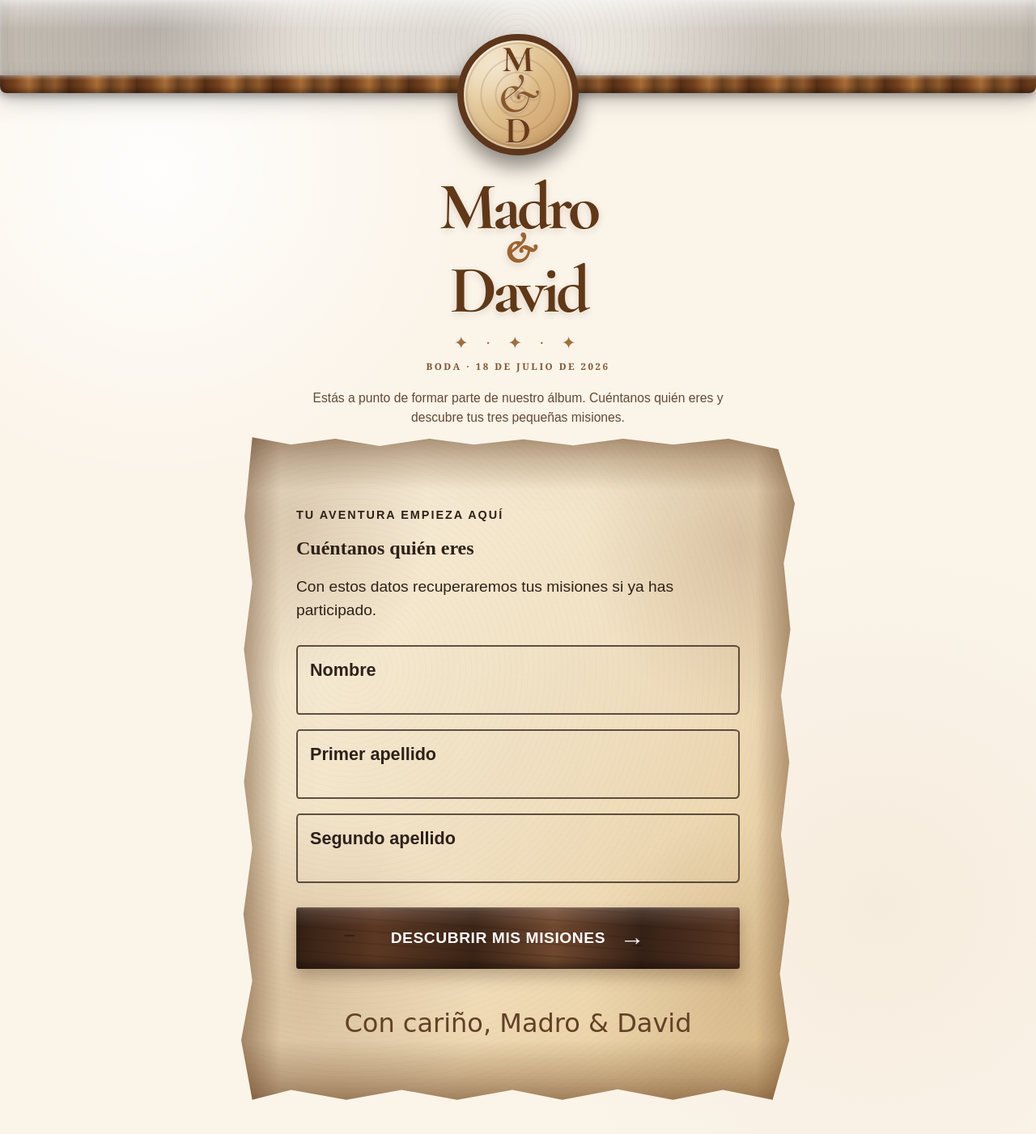
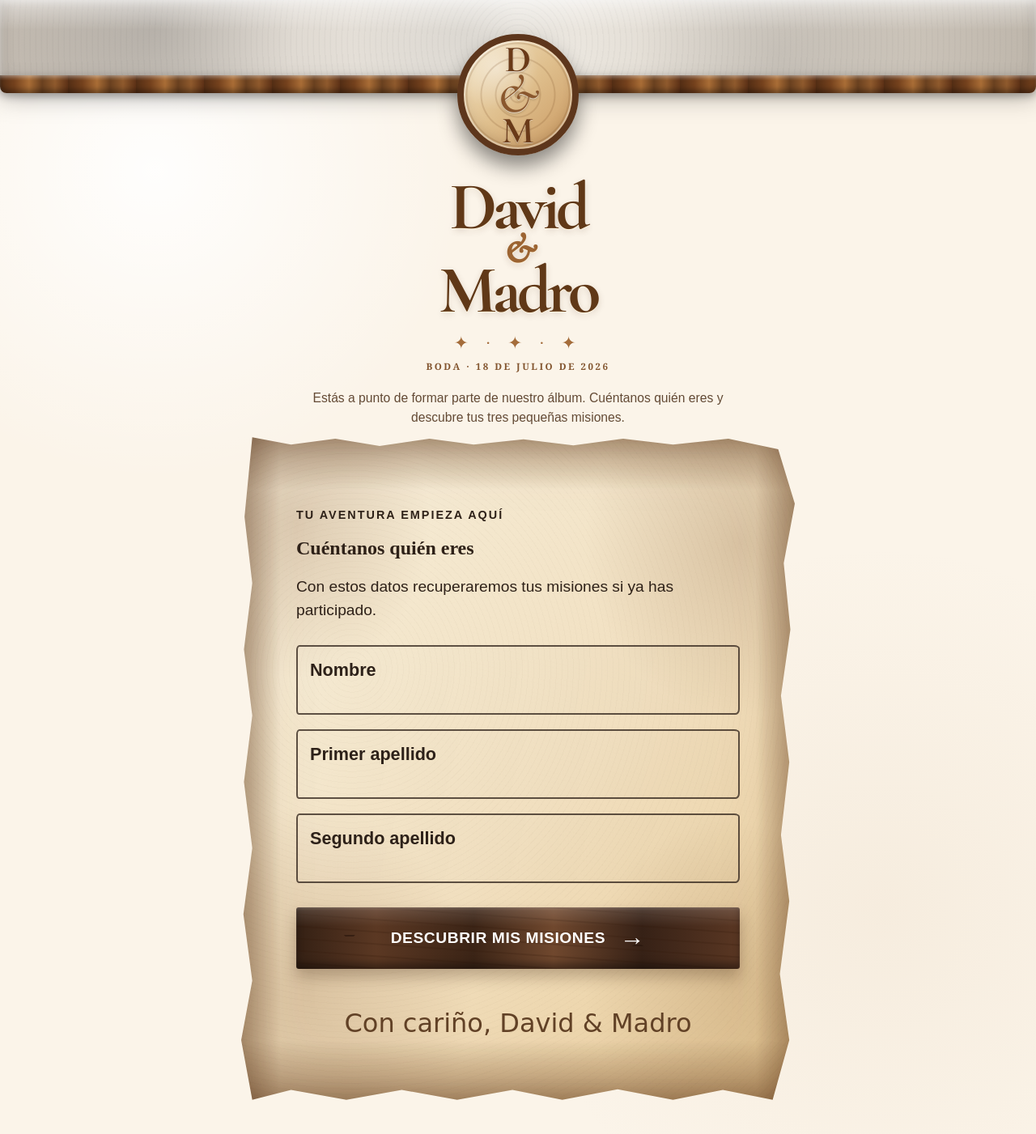
Before and after one commit to MigueldeVicente/bodaMadroyDavid, a Flask app: page / in a window 1280 px wide. Shown: the whole page at 81% size. Run offline with Flask 3, Linux system fonts and the light colour scheme.

Commit message:
Actualiza el orden de los nombres a David y Madro

```diff
--- a/static/js/missions.js
+++ b/static/js/missions.js
@@ -56,7 +56,7 @@ document.addEventListener('DOMContentLoaded', async () => {
         <p class="estado${mission.completed ? ' completado' : ''}">${mission.completed ? '✓ Misión completada' : 'Esperando tu recuerdo.'}</p>
         <div class="marco-recuerdo${hasImage ? ' visible' : ''}">
           <img class="vista-imagen${hasImage ? ' visible' : ''}" alt="Vista previa del recuerdo" ${hasImage ? `src="${mission.media_url}"` : ''}>
-          <p class="pie-foto">Un recuerdo para Madro &amp; David</p>
+          <p class="pie-foto">Un recuerdo para David &amp; Madro</p>
         </div>
       </div>`;
 
--- a/templates/index.html
+++ b/templates/index.html
@@ -4,7 +4,7 @@
   <meta charset="UTF-8">
   <meta name="viewport" content="width=device-width, initial-scale=1, viewport-fit=cover">
   <meta name="theme-color" content="#ead7b9">
-  <title>Madro &amp; David · Boda</title>
+  <title>David &amp; Madro · Boda</title>
   <link rel="preconnect" href="https://fonts.googleapis.com">
   <link rel="preconnect" href="https://fonts.gstatic.com" crossorigin>
   <link href="https://fonts.googleapis.com/css2?family=Cormorant+Garamond:ital,wght@0,500;0,600;0,700;1,500&family=Josefin+Sans:wght@300;400;500;600&display=swap" rel="stylesheet">
@@ -30,9 +30,9 @@
 <body class="index-page curtain-active">
   <header class="top-support" aria-hidden="true">
     <div class="wood-medallion">
+      <span class="letter">D</span>
+      <span class="ampersand">&amp;</span>
       <span class="letter">M</span>
-      <span class="ampersand">&amp;</span>
-      <span class="letter">D</span>
     </div>
   </header>
 
@@ -44,7 +44,7 @@
 
   <main class="pergamino">
     <header class="wedding-hero">
-      <h1 class="wedding-hero__names"><span>Madro</span><span class="wedding-hero__amp">&amp;</span><span>David</span></h1>
+      <h1 class="wedding-hero__names"><span>David</span><span class="wedding-hero__amp">&amp;</span><span>Madro</span></h1>
       <div class="wedding-hero__divider" aria-hidden="true">✦ · ✦ · ✦</div>
       <p class="wedding-hero__date">Boda · 18 de julio de 2026</p>
       <p class="wedding-hero__message">Estás a punto de formar parte de nuestro álbum. Cuéntanos quién eres y descubre tus tres pequeñas misiones.</p>
@@ -75,7 +75,7 @@
 
         <button type="submit" class="boton-madera">Descubrir mis misiones <span class="flecha" aria-hidden="true">→</span></button>
         <div id="form-alert" class="alert" role="alert" aria-live="polite"></div>
-        <p class="firma">Con cariño, Madro &amp; David</p>
+        <p class="firma">Con cariño, David &amp; Madro</p>
       </form>
     </section>
   </main>
```
Also changed, not shown: templates/misiones.html (+4 -4 lines).
